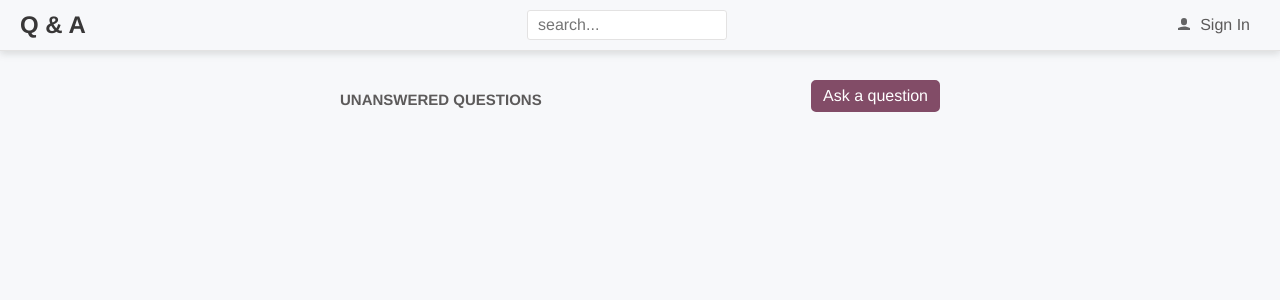
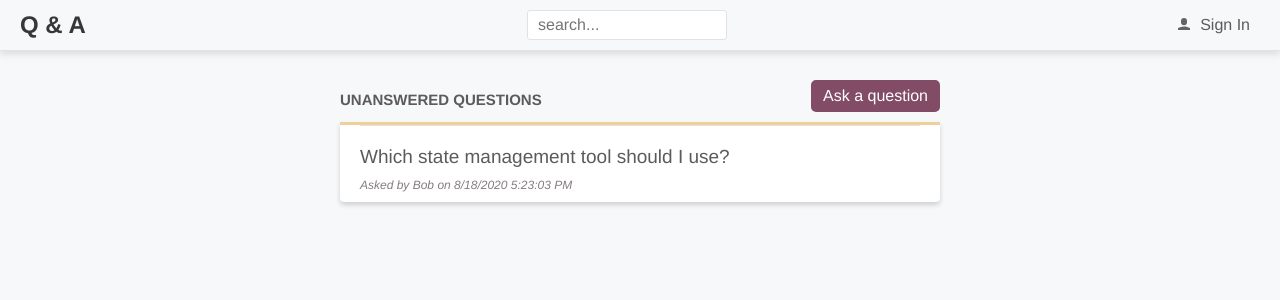
Before and after one commit to KorobetskayaAA/QandA, a React (Create React App) app in the folder frontend/: page / in a window 1280 px wide. Shown: the top 300 px of the page. Built offline with nearby package versions, Linux system fonts and the light colour scheme.

Commit message:
Unanswered questions list at the home page

```diff
--- a/frontend/src/HomePage.tsx
+++ b/frontend/src/HomePage.tsx
@@ -2,6 +2,8 @@
 /** @jsx jsx */
 import { css, jsx } from '@emotion/core';
 import { PrimaryButton } from './Styles';
+import { QuestionList } from './QuestionList';
+import { getUnansweredQuestions } from './QuestionsData';
 
 export const HomePage = () => (
   <div
@@ -31,5 +33,6 @@
       </h2>
       <PrimaryButton>Ask a question</PrimaryButton>
     </div>
+    <QuestionList data={getUnansweredQuestions()} />
   </div>
 );
--- /dev/null
+++ b/frontend/src/Question.tsx
@@ -0,0 +1,36 @@
+import React, { FC } from 'react';
+/** @jsx jsx */
+import { css, jsx } from '@emotion/core';
+import { QuestionData } from './QuestionsData';
+import { gray3 } from './Styles';
+
+interface Props {
+  data: QuestionData;
+}
+
+export const Question: FC<Props> = ({ data }) => (
+  <div
+    css={css`
+      padding: 10px 0px;
+    `}
+  >
+    <div
+      css={css`
+        padding: 10px 0px;
+        font-size: 19px;
+      `}
+    >
+      {data.title}
+    </div>
+    <div
+      css={css`
+        font-size: 12px;
+        font-style: italic;
+        color: ${gray3};
+      `}
+    >
+      {`Asked by ${data.userName} on
+    ${data.created.toLocaleDateString()} ${data.created.toLocaleTimeString()}`}
+    </div>
+  </div>
+);
--- /dev/null
+++ b/frontend/src/QuestionList.tsx
@@ -0,0 +1,39 @@
+import React, { FC } from 'react';
+/** @jsx jsx */
+import { css, jsx } from '@emotion/core';
+import { gray5, accent2 } from './Styles';
+import { QuestionData } from './QuestionsData';
+import { Question } from './Question';
+
+interface Props {
+  data: QuestionData[];
+}
+
+export const QuestionList: FC<Props> = ({ data }) => (
+  <ul
+    css={css`
+      list-style: none;
+      margin: 10px 0 0 0;
+      padding: 0px 20px;
+      background-color: #fff;
+      border-bottom-left-radius: 4px;
+      border-bottom-right-radius: 4px;
+      border-top: 3px solid ${accent2};
+      box-shadow: 0 3px 5px 0 rgba(0, 0, 0, 0.16);
+    `}
+  >
+    {data.map((question) => (
+      <li
+        key={question.questionId}
+        css={css`
+          border-top: 1px solid ${gray5};
+          ::first-of-type {
+            border-top: none;
+          }
+        `}
+      >
+        <Question data={question} />
+      </li>
+    ))}
+  </ul>
+);
```
